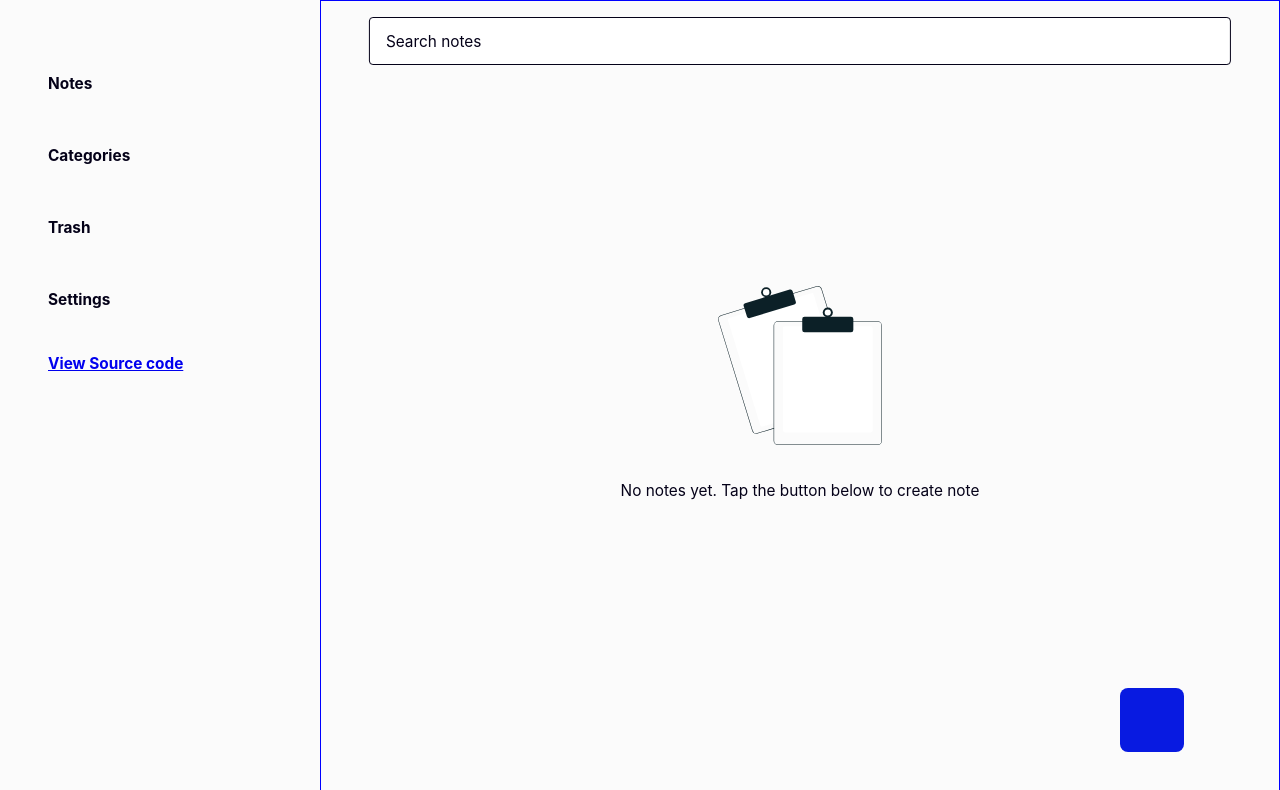
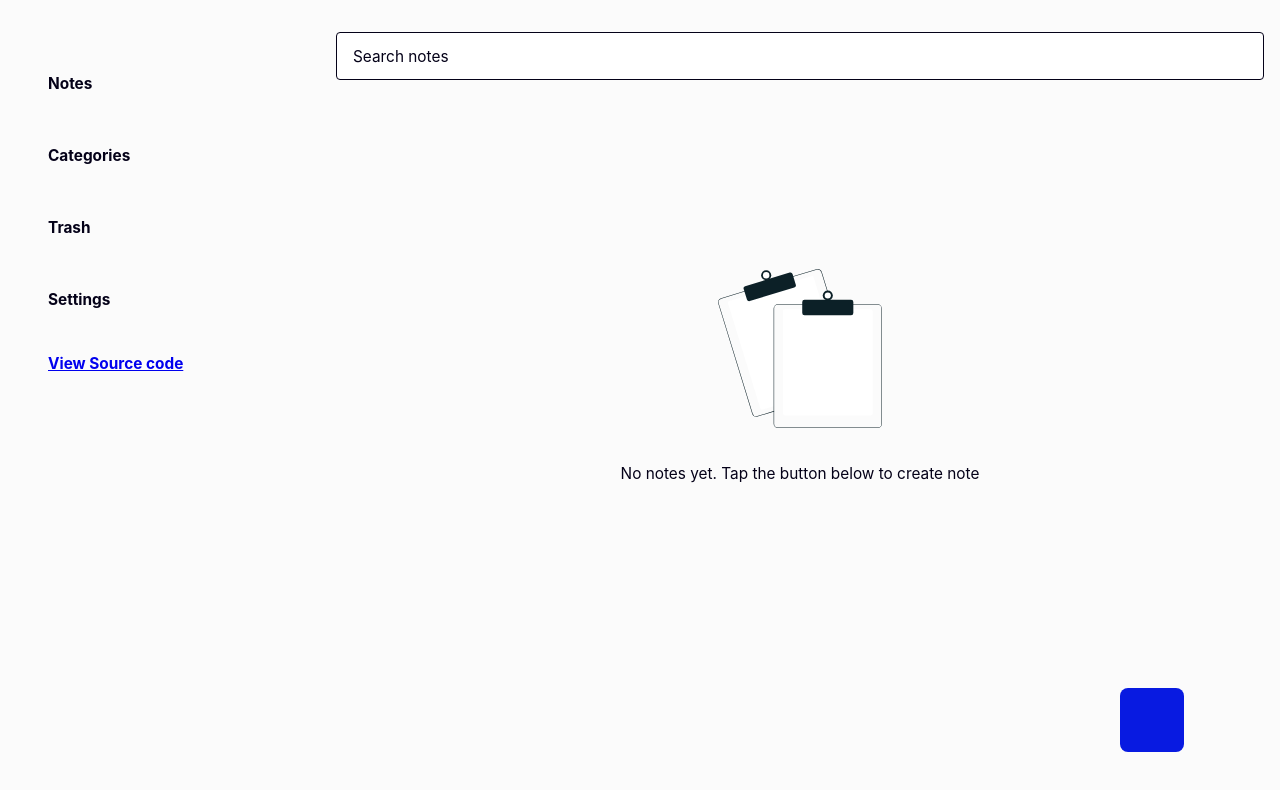
Before and after one commit to gzkdev/minote, a React (Create React App) app: page / in a window 1280 px wide. Shown: the top 790 px of the page. Built offline with nearby package versions, Linux system fonts and the light colour scheme; some icons are missing.

Commit message:
changes on different components

```diff
--- a/src/components/MainContainer.jsx
+++ b/src/components/MainContainer.jsx
@@ -4,10 +4,8 @@ import SearchBar from "./SearchBar/SearchBar";
 
 const MainContainerStyled = styled.div`
   position: relative;
-  border: 1px solid blue;
   width: 100%;
-  padding: 2rem 1rem 4rem;
-  border: 1px solid blue;
+  padding: 1rem 1rem;
 `;
 
 export default function MainContainer({ children }) {
--- a/src/components/Notes/NotesContainer.jsx
+++ b/src/components/Notes/NotesContainer.jsx
@@ -7,8 +7,12 @@ const NotesContainer = styled.div`
   display: grid;
   gap: 1rem;
 
-  @media (min-width: 900px) {
+  @media (min-width: 500px) {
     grid-template-columns: repeat(2, 1fr);
+  }
+
+  @media (min-width: 1100px) {
+    grid-template-columns: repeat(3, 1fr);
   }
 `;
 
--- a/src/components/SearchBar/SearchBar.styled.jsx
+++ b/src/components/SearchBar/SearchBar.styled.jsx
@@ -2,12 +2,12 @@ import styled from "styled-components";
 
 const SearchBarStyled = styled.div`
   position: absolute;
-  top: 1rem;
+  top: 2rem;
   left: 50%;
   transform: translate(-50%, 0);
   display: flex;
   align-items: center;
-  width: 90%;
+  width: calc(100% - 2rem);
   min-height: 48px;
   padding: 0 1rem;
   background-color: var(--color-100);
```
